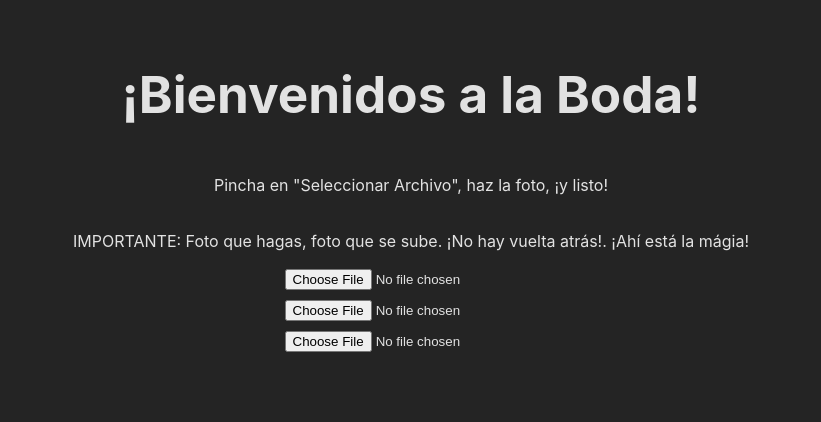
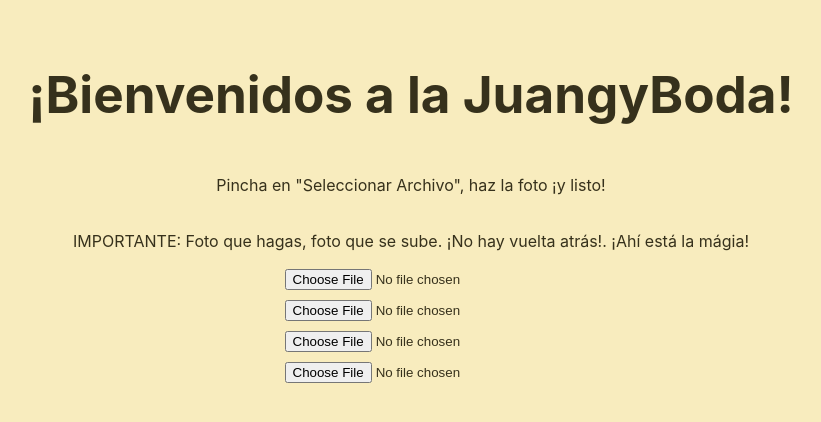
Before and after one commit to Depechejuan/Wedding-Photo-React, a React (Vite) app: page / in a window 1280 px wide. Shown: the top 422 px of the page, without its empty margins (229-1050 px from the left). Built offline with nearby package versions, Linux system fonts and the light colour scheme.

Commit message:
background test

```diff
--- a/src/App.css
+++ b/src/App.css
@@ -10,5 +10,5 @@
     flex-direction: column;
     align-items: center;
     justify-content: center;
-    gap: 10px; /* Espacio entre elementos */
+    gap: 10px;
 }
--- a/src/components/Form-Input.jsx
+++ b/src/components/Form-Input.jsx
@@ -36,6 +36,7 @@ function Form() {
             <input id="input-0" type="file" accept="image/*" capture="camera" onChange={handleImageSelect} />
             <input id="input-1" type="file" accept="image/*" capture="camera" onChange={handleImageSelect} />
             <input id="input-2" type="file" accept="image/*" capture="camera" onChange={handleImageSelect} />
+            <input id="input-3" type="file" accept="image/*" capture="camera" onChange={handleImageSelect} />
         </form>
     );
 }
--- a/src/index.css
+++ b/src/index.css
@@ -4,8 +4,8 @@
     font-weight: 400;
 
     color-scheme: light dark;
-    color: rgba(255, 255, 255, 0.87);
-    background-color: #242424;
+    color: #191503de;
+    background-color: #f7eab5de;
 
     font-synthesis: none;
     text-rendering: optimizeLegibility;
--- a/src/pages/HomePage.jsx
+++ b/src/pages/HomePage.jsx
@@ -11,9 +11,9 @@ function UploadPhotos() {
     return (
         <>
             <h1>
-                ¡Bienvenidos a la Boda!
+                ¡Bienvenidos a la JuangyBoda!
             </h1>
-            <p>Pincha en &quot;Seleccionar Archivo&quot;, haz la foto, ¡y listo!</p>
+            <p>Pincha en &quot;Seleccionar Archivo&quot;, haz la foto ¡y listo!</p>
             <p>IMPORTANTE: Foto que hagas, foto que se sube. ¡No hay vuelta atrás!. ¡Ahí está la mágia!</p>
             <Form />
         </>
```
